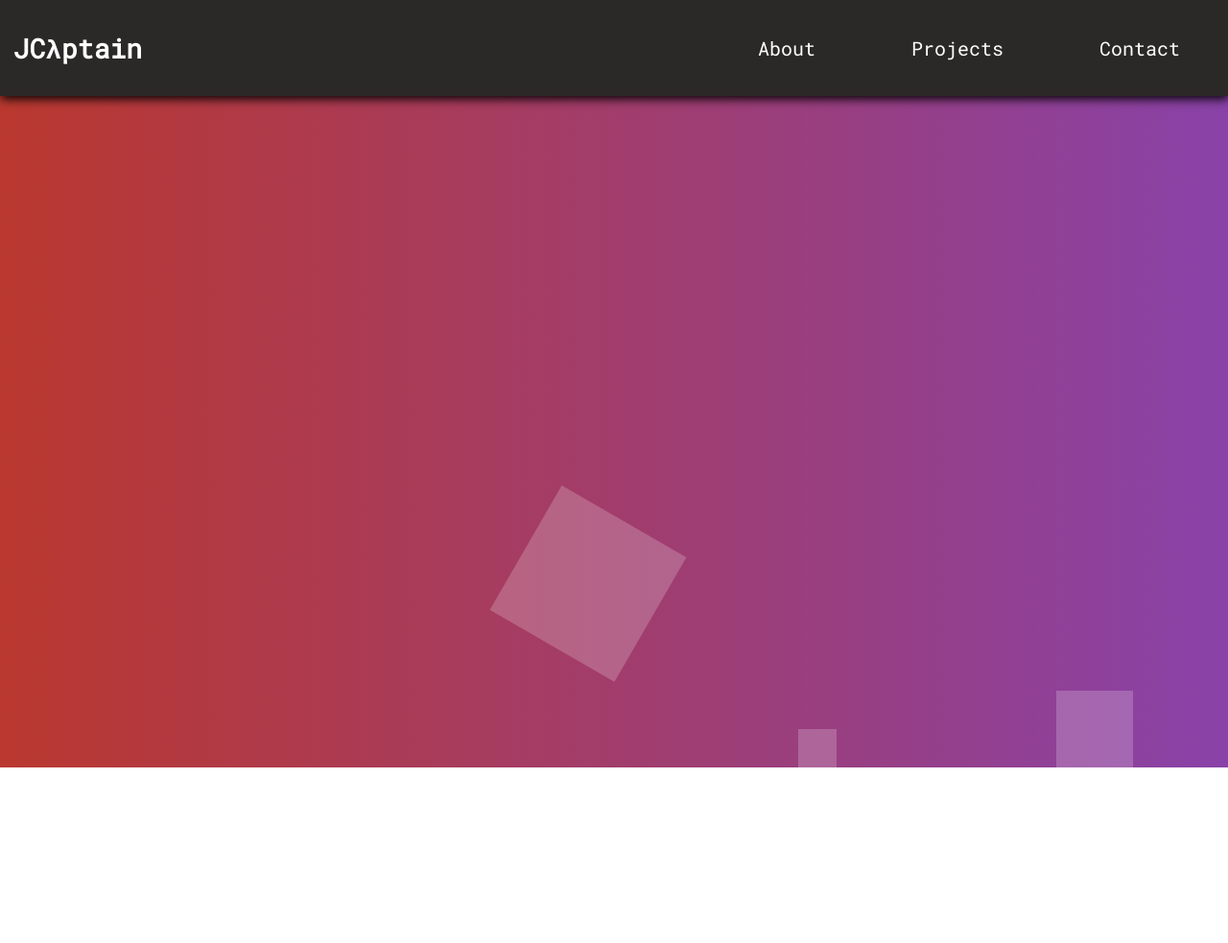
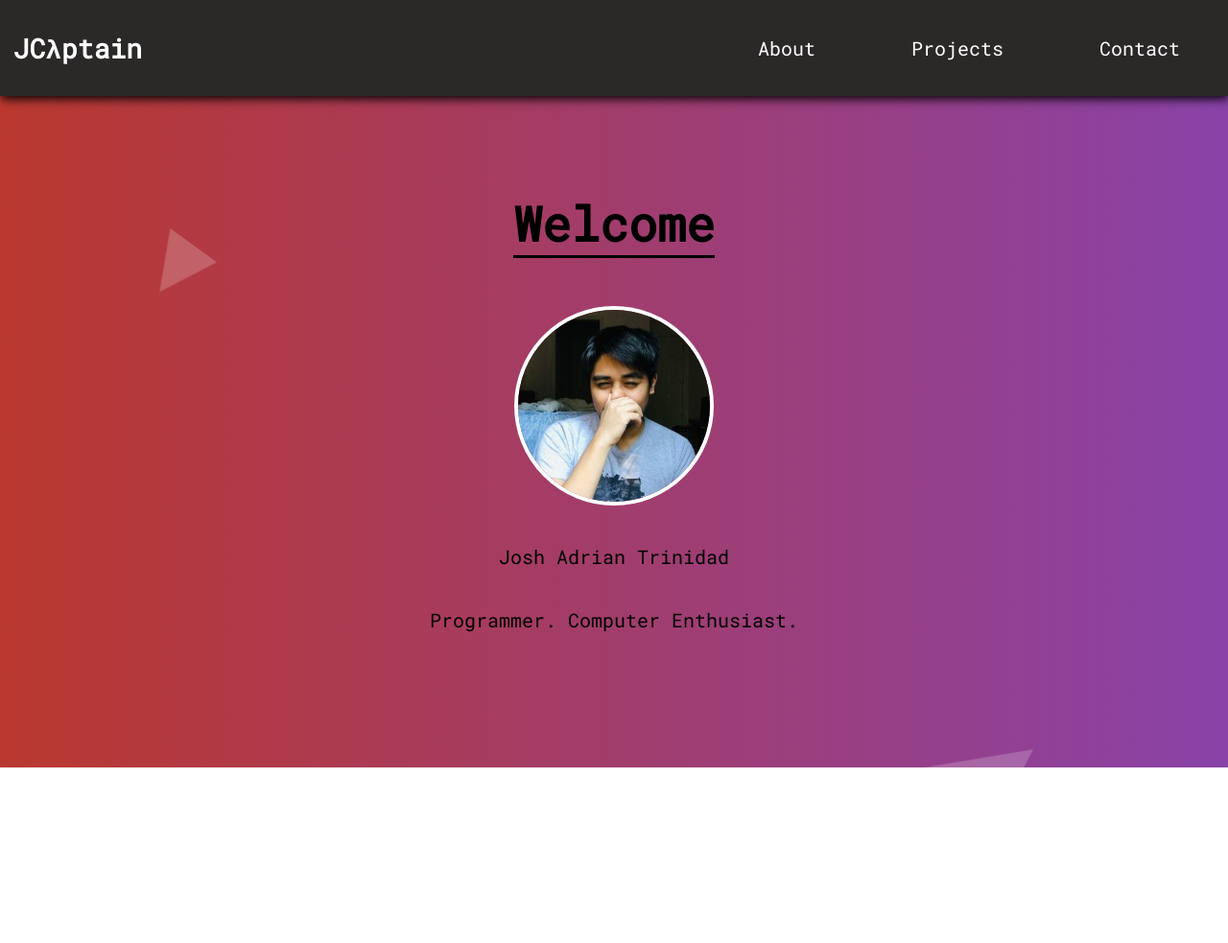
Before and after one commit to AdminAkai/catchaos, a website: page main.html in a window 1280 px wide. Shown: the top 983 px of the page at 96% size. Drawn offline with nearby package versions, Linux system fonts and the light colour scheme.

Commit message:
Finished main page test

```diff
--- a/css/main.css
+++ b/css/main.css
@@ -107,52 +107,119 @@ body {
     list-style: none;
     width: 25px;
     height: 25px;
-    background: rgba(255,255,255, 0.2);
     animation: animate 20s linear infinite;
     bottom: -350px;
 }
 
 .box-area li:nth-child(1) {
     left: 86%;
-    width: 80px;
-    height: 80px;
+    width: 0;
+    height: 0;
+    border-left: 50px solid transparent;
+    border-right: 50px solid transparent;
+    border-bottom: 100px solid rgba(255,255,255, 0.2);
     animation-delay: 0s;
+    animation-duration: 5s;
 }
 .box-area li:nth-child(2) {
     left: 12%;
-    width: 30px;
-    height: 30px;
-    animation-delay: 1.5s;
+    width: 0;
+    height: 0;
+    border-left: 30px solid transparent;
+    border-right: 30px solid transparent;
+    border-bottom: 60px solid rgba(255,255,255, 0.2);
+    animation-delay: 2.0s;
+    animation-duration: 5.0s;
 }
 
 .box-area li:nth-child(3) {
     left: 70%;
-    width: 100px;
-    height: 100px;
-    animation-delay: 5.5s;
+    width: 0;
+    height: 0;
+    border-left: 100px solid transparent;
+    border-right: 100px solid transparent;
+    border-bottom: 200px solid rgba(255,255,255, 0.2);
+    animation-delay: 3.5s;
+    animation-duration: 10s;
 }
 
 .box-area li:nth-child(4) {
     left: 42%;
-    width: 150px;
-    height: 150px;
-    animation-delay: 0s;
-    animation-duration: 15s;
+    width: 0;
+    height: 0;
+    border-left: 120px solid transparent;
+    border-right: 120px solid transparent;
+    border-bottom: 240px solid rgba(255,255,255, 0.2);
+    animation-delay: 5.2s;
+    animation-duration: 12s;
 }
 
 .box-area li:nth-child(5) {
     left: 65%;
-    width: 40px;
-    height: 40px;
-    animation-delay: 0s;
+    width: 0;
+    height: 0;
+    border-left: 40px solid transparent;
+    border-right: 40px solid transparent;
+    border-bottom: 80px solid rgba(255,255,255, 0.2);
+    animation-delay: 7.0s;
+    animation-duration: 5.0s;
 }
 
 .box-area li:nth-child(6) {
     left: 15%;
-    width: 110px;
-    height: 110px;
-    animation-delay: 3.5s;
+    width: 0;
+    height: 0;
+    border-left: 60px solid transparent;
+    border-right: 60px solid transparent;
+    border-bottom: 120px solid rgba(255,255,255, 0.2);
+    animation-delay: 8.0s;
+    animation-duration: 5s;
 }
+
+.box-area li:nth-child(7) {
+    left: 22%;
+    width: 0;
+    height: 0;
+    border-left: 20px solid transparent;
+    border-right: 20px solid transparent;
+    border-bottom: 40px solid rgba(255,255,255, 0.2);
+    animation-delay: 9.2s;
+    animation-duration: 5.0s;
+}
+
+.box-area li:nth-child(8) {
+    left: 31%;
+    width: 0;
+    height: 0;
+    border-left: 70px solid transparent;
+    border-right: 70px solid transparent;
+    border-bottom: 140px solid rgba(255,255,255, 0.2);
+    animation-delay: 9.5s;
+    animation-duration: 7.0s;
+}
+
+.box-area li:nth-child(9) {
+    left: 57%;
+    width: 0;
+    height: 0;
+    border-left: 50px solid transparent;
+    border-right: 50px solid transparent;
+    border-bottom: 100px solid rgba(255,255,255, 0.2);
+    animation-delay: 10s;
+    animation-duration: 7.0
+}
+
+.box-area li:nth-child(10) {
+    left: 92%;
+    width: 0;
+    height: 0;
+    border-left: 80px solid transparent;
+    border-right: 80px solid transparent;
+    border-bottom: 160px solid rgba(255,255,255, 0.2);
+    animation-delay: 4.0s;
+    animation-duration: 6.0
+}
+
 @keyframes animate {
     0%{
         transform: translateY(0) rotate(0deg);
@@ -180,3 +247,74 @@ body {
 .data-interface {
     height: 10%;
 }
+
+body .main-content {
+    position: absolute;
+    display: flex;
+    justify-content: center;
+    align-items: center;
+    flex-direction: column;
+    width: 100%;
+    margin-top: 100px;
+}
+
+.main-content h1 {
+    margin-top: 100px;
+    display: flex;
+    justify-content: center;
+    font-size: 50px;
+    margin-bottom: 50px;
+    border-bottom: 3px solid black;
+}
+
+.main-content img {
+    border: 4px solid white;
+    border-radius: 50%;
+}
+
+.main-content p {
+    margin-top: 40px;
+    display: flex;
+    justify-content: center;
+    text-align: center;
+    font-size: 20px;
+}
+
+@keyframes fadeInUp {
+    from {
+        transform: translate3d(0,40px,0)
+    }
+
+    to {
+        transform: translate3d(0,0,0);
+        opacity: 1
+    }
+}
+
+@-webkit-keyframes fadeInUp {
+    from {
+        transform: translate3d(0,40px,0)
+    }
+
+    to {
+        transform: translate3d(0,0,0);
+        opacity: 1
+    }
+}
+
+.animated {
+    animation-duration: 3s;
+    animation-fill-mode: both;
+    -webkit-animation-duration: 3s;
+    -webkit-animation-fill-mode: both
+}
+
+.animatedFadeInUp {
+    opacity: 0
+}
+
+.fadeInUp {
+    opacity: 0;
+    animation-name: fadeInUp;
+    -webkit-animation-name: fadeInUp;
+}
--- a/main.html
+++ b/main.html
@@ -22,7 +22,18 @@
         </header>
         <body>
             <div class="game-space">
+                <div class="main-content animatedFadeInUp animated fadeInUp">
+                    <h1>Welcome</h1>
+                    <img src="images/profile.jpg"/>
+                    <div class="introduction">
+                        <p>Josh Adrian Trinidad</p>
+                        <p>Programmer. Computer Enthusiast.</p>
+                    </div>
+                </div>
                 <ul class="box-area">
+                    <li></li>
+                    <li></li>
+                    <li></li>
                     <li></li>
                     <li></li>
                     <li></li>
```
